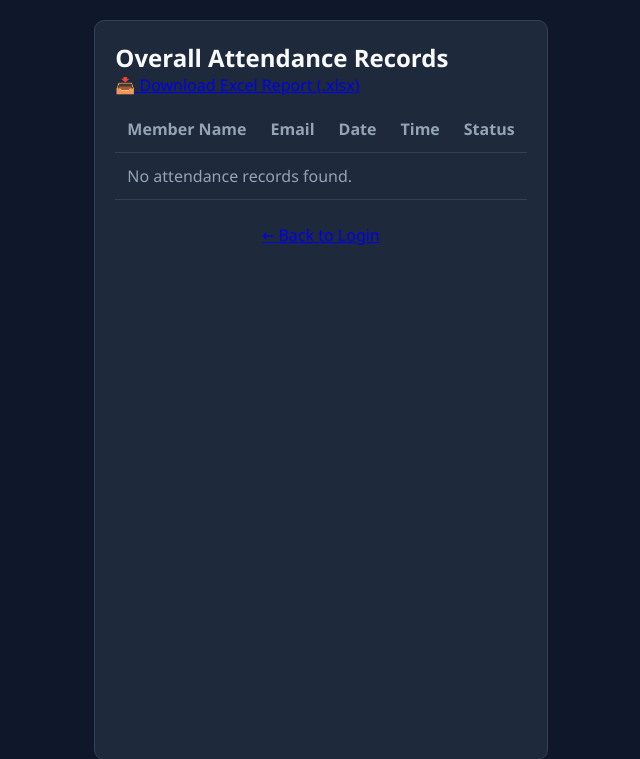
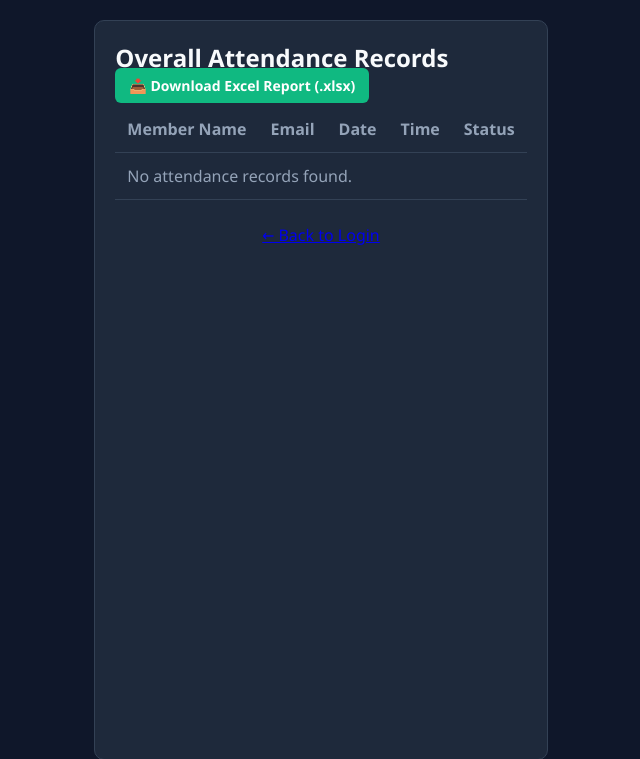
Before and after one commit to pratheeshh583225106064-byte/attendance-system, a Flask app: template templates/report.html in a window 1280 px wide. Shown: the top 759 px of the page, without its empty margins (319-959 px from the left). Run offline with Flask 3, Linux system fonts and the light colour scheme; the template is opened without the code that fills it, so the values that code supplies are empty.

Commit message:
Update style.css

```diff
--- a/static/style.css
+++ b/static/style.css
@@ -157,3 +157,13 @@ th { color: #94a3b8; }
     margin-bottom: 15px;
     text-align: center;
 }
+.btn-excel {
+    background: #10b981;
+    color: #fff;
+    padding: 8px 14px;
+    border-radius: 6px;
+    text-decoration: none;
+    font-weight: bold;
+    font-size: 14px;
+    margin-right: 10px;
+}
```
